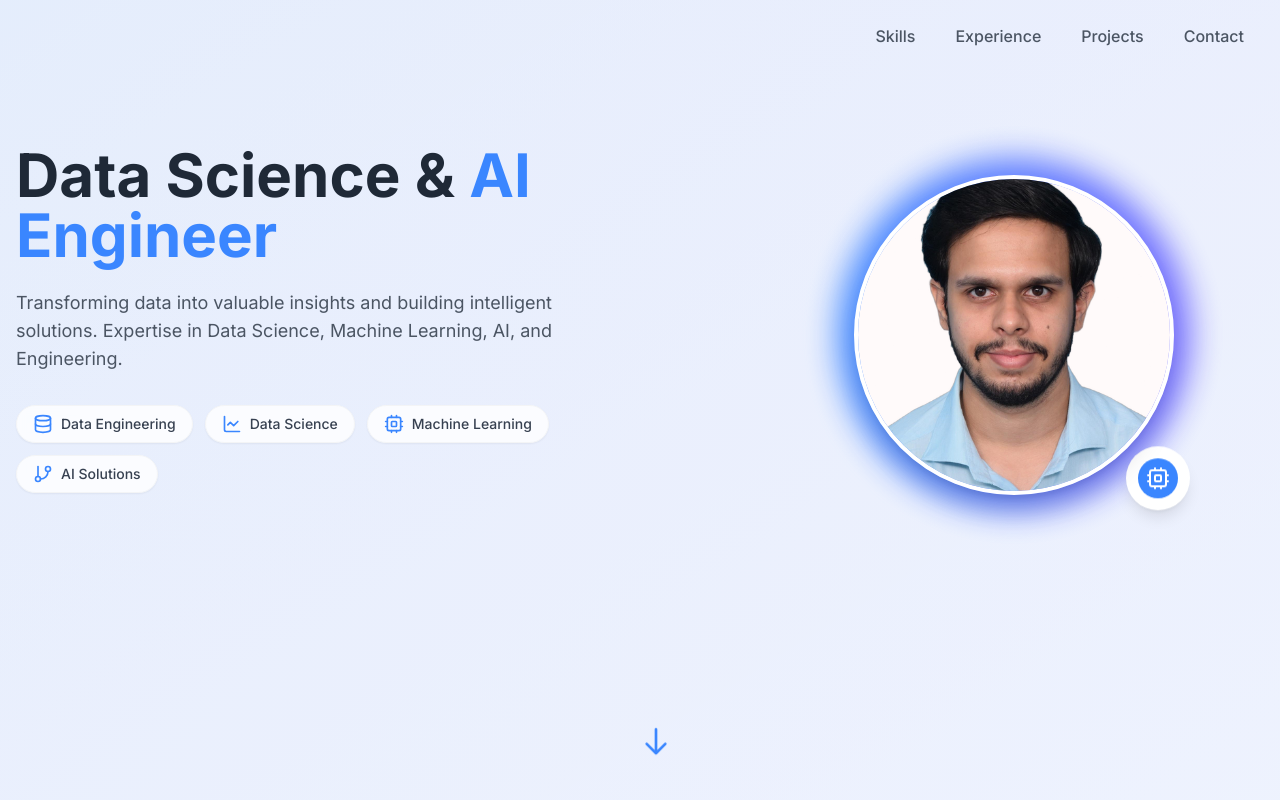
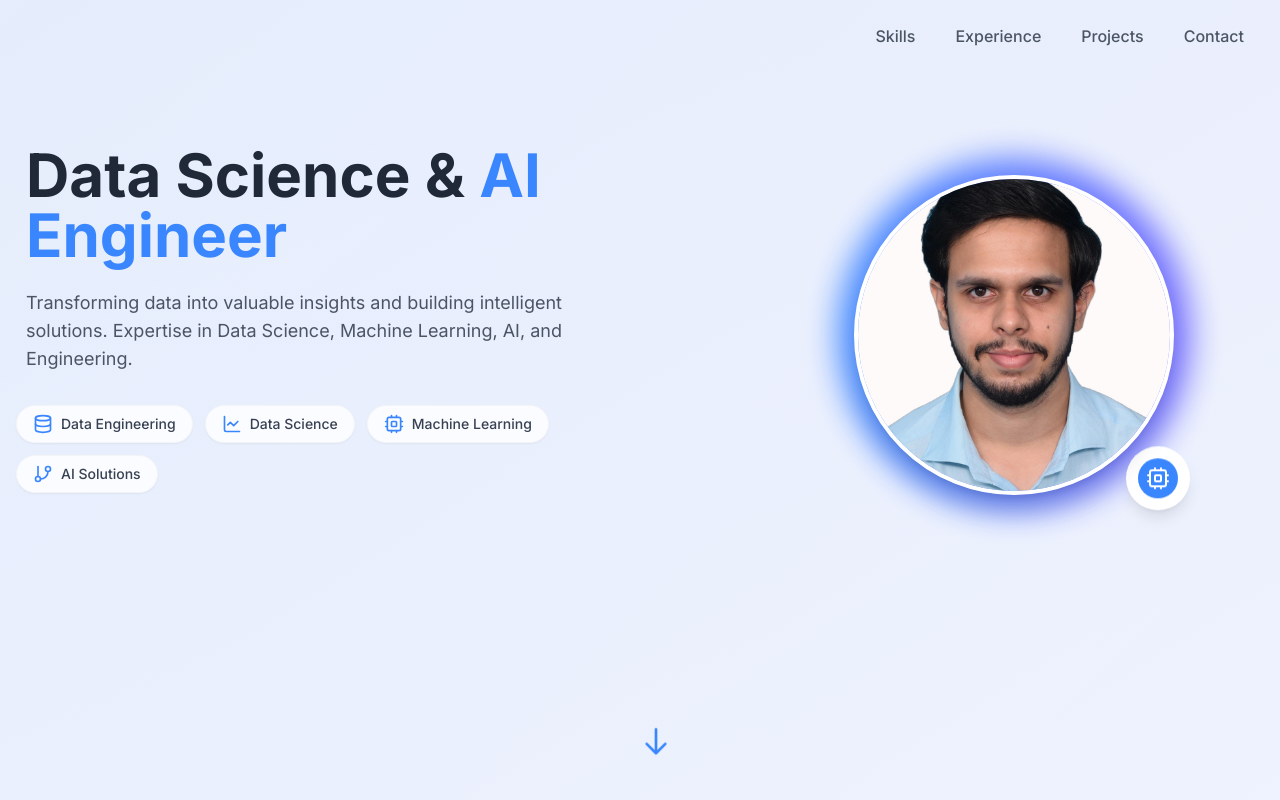
Before and after one commit to rap2rapesh/portfolio_website, a React (Vite) app: page / in a window 1280 px wide. Shown: the top 800 px of the page. Built offline with nearby package versions, Linux system fonts and the light colour scheme.

Commit message:
Visual edit in Lovable
Edited UI in Lovable

```diff
--- a/src/components/HeroSection.tsx
+++ b/src/components/HeroSection.tsx
@@ -7,11 +7,11 @@ const HeroSection = () => {
 
       <div className="container mx-auto px-4 flex flex-col-reverse lg:flex-row items-center justify-between relative z-10 py-[65px]">
         <div className="lg:w-1/2 mt-10 lg:mt-0 animate-fade-in">
-          <h1 className="text-4xl md:text-5xl lg:text-6xl font-bold text-portfolio-dark leading-tight">
-            Data Science & <span className="text-portfolio-primary">AI Engineer</span>
+          <h1 className="text-4xl md:text-5xl lg:text-6xl font-bold text-portfolio-dark leading-tight px-[10px]">
+            Data Science & <span className="text-portfolio-primary px-0">AI Engineer</span>
           </h1>
 
-          <p className="mt-6 text-lg text-gray-600 max-w-xl">
+          <p className="mt-6 text-lg text-gray-600 max-w-xl px-[10px]">
             Transforming data into valuable insights and building intelligent solutions. Expertise in Data Science, Machine Learning, AI, and Engineering.
           </p>
 
```
